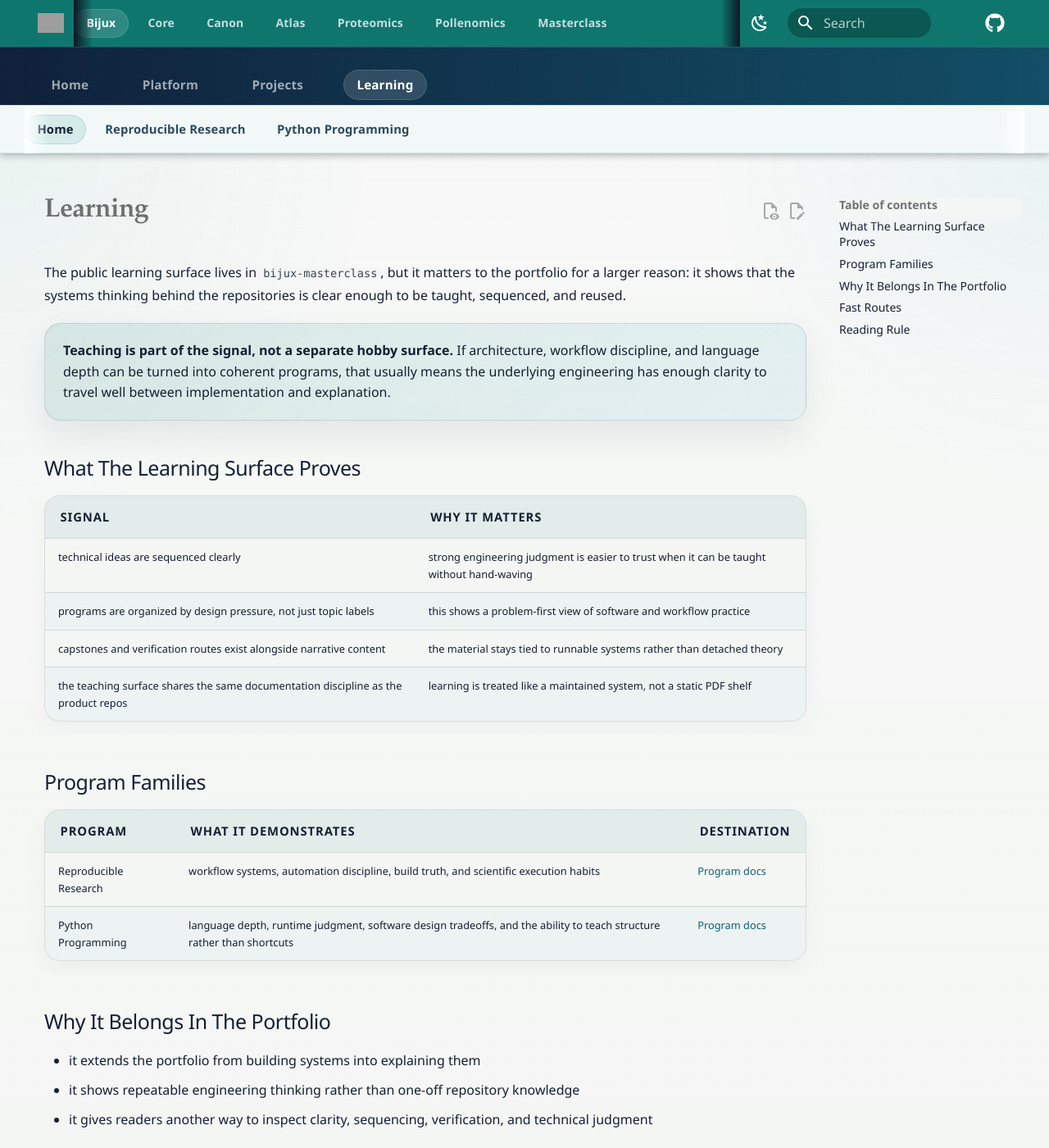
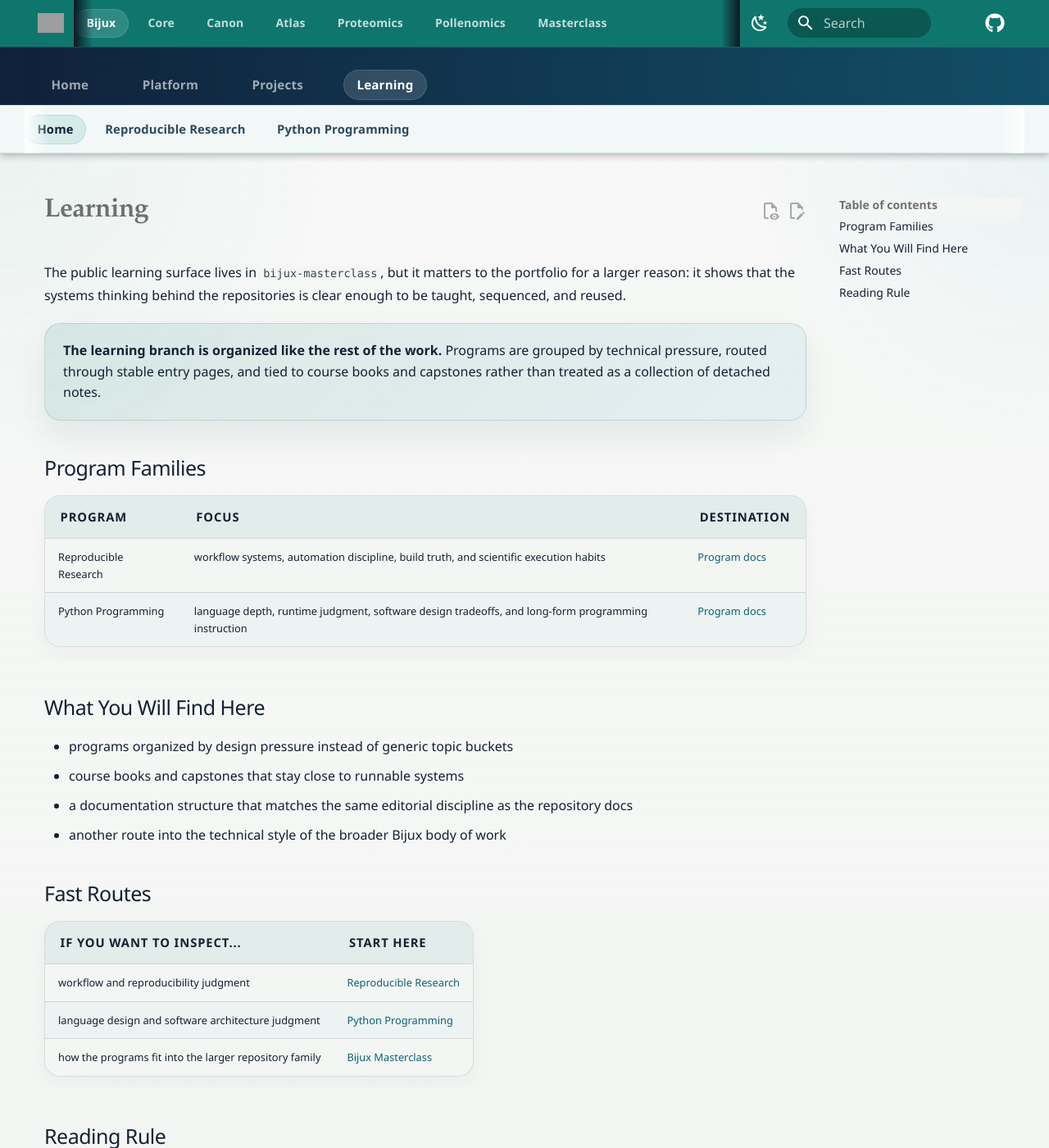
Before and after one commit to bijux/bijux.github.io, an MkDocs documentation site: the page built from docs/learning/index.md, in a window 1280 px wide and 1400 px high. Shown: the whole window at 82% size. Built offline with MkDocs 1.6.1 and Material for MkDocs 9.7.7, drawn with Linux system fonts in a browser that asks for light colours; comment, search, counter and statistics services are not loaded; some of the changed text lies outside the part shown; grey boxes are pictures that could not be loaded.

Commit message:
refactor(learning): make the learning branch more catalog-like

```diff
--- a/docs/learning/index.md
+++ b/docs/learning/index.md
@@ -14,32 +14,24 @@ to the portfolio for a larger reason: it shows that the systems thinking
 behind the repositories is clear enough to be taught, sequenced, and
 reused.
 
-<div class="bijux-callout"><strong>Teaching is part of the signal, not a separate hobby surface.</strong>
-If architecture, workflow discipline, and language depth can be turned
-into coherent programs, that usually means the underlying engineering
-has enough clarity to travel well between implementation and explanation.</div>
-
-## What The Learning Surface Proves
-
-| Signal | Why it matters |
-| --- | --- |
-| technical ideas are sequenced clearly | strong engineering judgment is easier to trust when it can be taught without hand-waving |
-| programs are organized by design pressure, not just topic labels | this shows a problem-first view of software and workflow practice |
-| capstones and verification routes exist alongside narrative content | the material stays tied to runnable systems rather than detached theory |
-| the teaching surface shares the same documentation discipline as the product repos | learning is treated like a maintained system, not a static PDF shelf |
+<div class="bijux-callout"><strong>The learning branch is organized like the rest of the work.</strong>
+Programs are grouped by technical pressure, routed through stable entry
+pages, and tied to course books and capstones rather than treated as a
+collection of detached notes.</div>
 
 ## Program Families
 
-| Program | What it demonstrates | Destination |
+| Program | Focus | Destination |
 | --- | --- | --- |
 | Reproducible Research | workflow systems, automation discipline, build truth, and scientific execution habits | [Program docs](https://bijux.io/bijux-masterclass/reproducible-research/) |
-| Python Programming | language depth, runtime judgment, software design tradeoffs, and the ability to teach structure rather than shortcuts | [Program docs](https://bijux.io/bijux-masterclass/python-programming/) |
+| Python Programming | language depth, runtime judgment, software design tradeoffs, and long-form programming instruction | [Program docs](https://bijux.io/bijux-masterclass/python-programming/) |
 
-## Why It Belongs In The Portfolio
+## What You Will Find Here
 
-- it extends the portfolio from building systems into explaining them
-- it shows repeatable engineering thinking rather than one-off repository knowledge
-- it gives readers another way to inspect clarity, sequencing, verification, and technical judgment
+- programs organized by design pressure instead of generic topic buckets
+- course books and capstones that stay close to runnable systems
+- a documentation structure that matches the same editorial discipline as the repository docs
+- another route into the technical style of the broader Bijux body of work
 
 ## Fast Routes
 
@@ -47,7 +39,7 @@ has enough clarity to travel well between implementation and explanation.</div>
 | --- | --- |
 | workflow and reproducibility judgment | [Reproducible Research](reproducible-research.md) |
 | language design and software architecture judgment | [Python Programming](python-programming.md) |
-| how the programs fit into the larger portfolio | [Bijux Masterclass](../projects/bijux-masterclass.md) |
+| how the programs fit into the larger repository family | [Bijux Masterclass](../projects/bijux-masterclass.md) |
 
 ## Reading Rule
 
```
Also changed, not shown: docs/learning/python-programming.md (+5 -5 lines), docs/learning/reproducible-research.md (+5 -5 lines).
